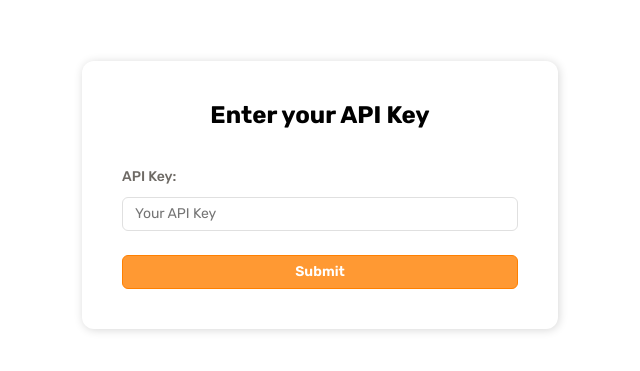
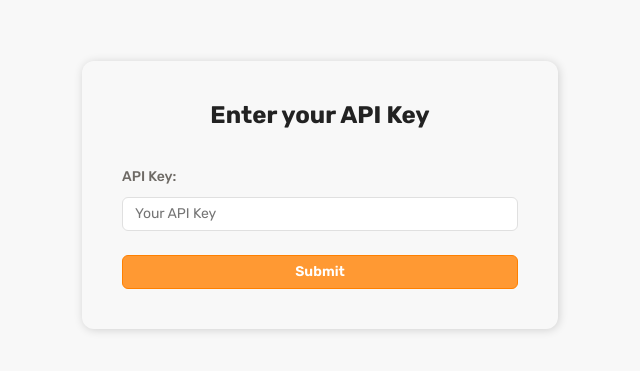
Before and after one commit to supertokens/dashboard, a React app: page /auth in a window 1280 px wide. Shown: the part 205-576 px from the top of the page, without its empty margins (320-960 px from the left). Built offline with nearby package versions, Linux system fonts and the light colour scheme.

Commit message:
fix #root bgcolor

```diff
--- a/src/ui/styles/index.css
+++ b/src/ui/styles/index.css
@@ -1,11 +1,12 @@
 @import url('https://fonts.googleapis.com/css2?family=Rubik:wght@400;500;600;700&display=swap');
 
 body {
-  font-family: 'Rubik', -apple-system, BlinkMacSystemFont, 'Segoe UI', 'Roboto', 'Oxygen',
+ font-family: 'Rubik', -apple-system, BlinkMacSystemFont, 'Segoe UI', 'Roboto', 'Oxygen',
     'Ubuntu', 'Cantarell', 'Fira Sans', 'Droid Sans', 'Helvetica Neue',
     sans-serif;
   -webkit-font-smoothing: antialiased;
   -moz-osx-font-smoothing: grayscale;
+  color: var(--color-black);
 }
 
 code {
@@ -18,3 +19,12 @@ code {
   margin: 0;
   padding: 0;
 }
+
+#root {
+  background-color: rgb(248, 248, 248);
+  min-height: 100vh;
+}
+
+button:not(:disabled) {
+  cursor: pointer;
+}
```
